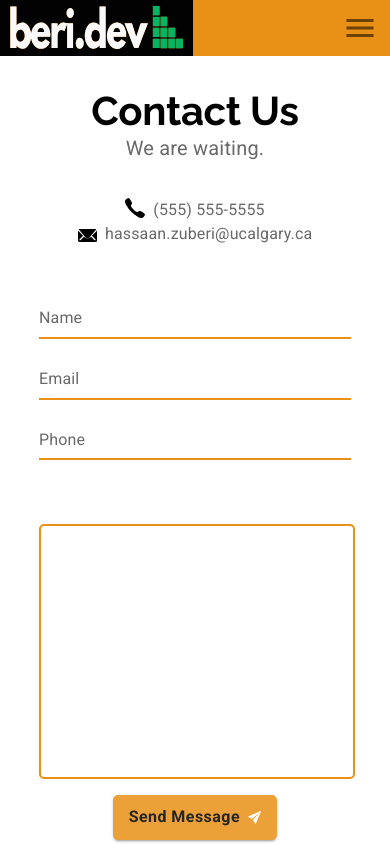
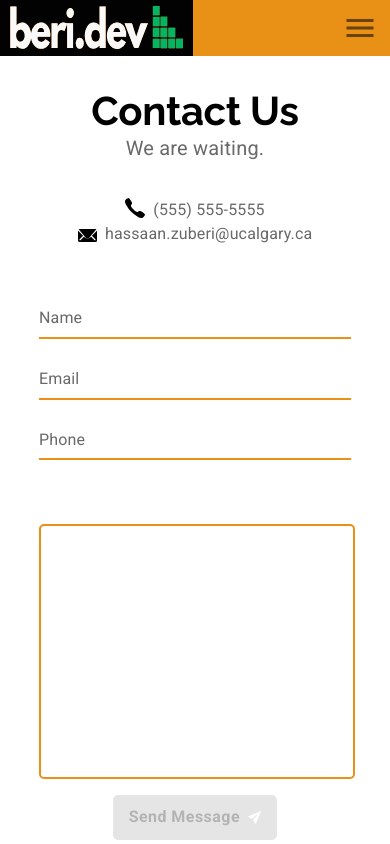
Before and after one commit to HAZberi/tech-company-website, a React (Create React App) app: page /contact in a window 390 px wide. Shown: the top 844 px of the page. Built offline with nearby package versions, Linux system fonts and the light colour scheme.

Commit message:
validation final + phone/email anchors

```diff
--- a/src/components/Contact.js
+++ b/src/components/Contact.js
@@ -32,22 +32,23 @@ const useStyles = makeStyles((theme) => ({
     height: "45px",
     opacity: 0.85,
     borderRadius: "5px",
-    marginTop: "1em"
+    marginTop: "1em",
   },
   message: {
     border: `2px solid ${theme.palette.common.orange}`,
     marginTop: "4em",
     borderRadius: "5px",
-  }
+  },
 }));
 
 const Contact = (props) => {
   const classes = useStyles();
   const theme = useTheme();
   //const smaller = useMediaQuery(theme.breakpoints.down('sm'));
-  const smallest = useMediaQuery(theme.breakpoints.down('xs'));
+  const smallest = useMediaQuery(theme.breakpoints.down("xs"));
 
   const [name, setName] = useState("");
+  const [nameHelperText, setNameHelperText] = useState("");
   const [email, setEmail] = useState("");
   const [emailHelperText, setEmailHelperText] = useState("");
   const [phone, setPhone] = useState("");
@@ -56,33 +57,68 @@ const Contact = (props) => {
 
   const onFieldInputChange = (event) => {
     let valid;
-    switch(event.target.id){
+    switch (event.target.id) {
+      case "name":
+        setName(event.target.value);
+        if (event.target.value !== "") {
+          valid = /^[a-z ,.'-]+$/i.test(event.target.value);
+          if (!valid) {
+            setNameHelperText(
+              `Cannot include numbers, brackets and special characters`
+            );
+          } else {
+            setNameHelperText("");
+          }
+        } else {
+          setNameHelperText("");
+        }
+        break;
       case "email":
         setEmail(event.target.value);
-        valid = /^\w+([.-]?\w+)*@\w+([.-]?\w+)*(\.\w{2,3})+$/.test(event.target.value);
-        if(!valid){
+        if (event.target.value !== "") {
+          valid = /^\w+([.-]?\w+)*@\w+([.-]?\w+)*(\.\w{2,3})+$/.test(
+            event.target.value
+          );
+          if (!valid) {
             setEmailHelperText("Invalid email.");
-        }else {
+          } else {
             setEmailHelperText("");
           }
+        } else {
+          setEmailHelperText("");
+        }
+
         break;
       case "phone":
         setPhone(event.target.value);
-        valid = /^\(?([0-9]{3})\)?[-. ]?([0-9]{3})[-. ]?([0-9]{4})$/.test(event.target.value);
-        if(!valid){
-          setPhoneHelperText("Invalid Phone Number")
-        }else{
+        if (event.target.value !== "") {
+          valid = /^\(?([0-9]{3})\)?[-. ]?([0-9]{3})[-. ]?([0-9]{4})$/.test(
+            event.target.value
+          );
+          if (!valid) {
+            setPhoneHelperText("Invalid Phone Number");
+          } else {
+            setPhoneHelperText("");
+          }
+        } else {
           setPhoneHelperText("");
         }
         break;
       default:
         break;
     }
-  }
+  };
 
   return (
     <Grid container direction="row">
-      <Grid item container direction="column" style={{paddingBottom: "10em"}} alignItems="center" lg={4}>
+      <Grid
+        item
+        container
+        direction="column"
+        style={{ paddingBottom: "10em" }}
+        alignItems="center"
+        lg={4}
+      >
         <Grid item className={classes.heading}>
           <Typography variant="h2" style={{ lineHeight: 1 }}>
             Contact Us
@@ -99,7 +135,7 @@ const Contact = (props) => {
           </Grid>
           <Grid item>
             <Typography variant="body1" style={{ fontSize: "1rem" }}>
-              (555) 555-5555
+              <a href="tel:5555555555" style={{textDecoration: "none", color: "inherit"}}>(555) 555-5555</a>
             </Typography>
           </Grid>
         </Grid>
@@ -113,21 +149,28 @@ const Contact = (props) => {
           </Grid>
           <Grid item>
             <Typography variant="body1" style={{ fontSize: "1rem" }}>
-              hassaan.zuberi@ucalgary.ca
+              <a href="mailto:hassaan.zuberi@ucalgary.ca" style={{textDecoration: "none", color: "inherit"}}>hassaan.zuberi@ucalgary.ca</a>
             </Typography>
           </Grid>
         </Grid>
-        <Grid item container justify="center" style={{maxWidth: smallest ? "80%" : "25em", marginTop: "2em"}}>
-          <Grid item style={{width: "100%", marginTop: "0.5em"}}>
+        <Grid
+          item
+          container
+          justify="center"
+          style={{ maxWidth: smallest ? "80%" : "25em", marginTop: "2em" }}
+        >
+          <Grid item style={{ width: "100%", marginTop: "0.5em" }}>
             <TextField
               label="Name"
               id="name"
+              error={nameHelperText.length !== 0}
+              helperText={nameHelperText}
               value={name}
-              onChange={(e) => setName(e.target.value)}
+              onChange={onFieldInputChange}
               fullWidth
             />
           </Grid>
-          <Grid item style={{width: "100%", marginTop: "0.5em"}}>
+          <Grid item style={{ width: "100%", marginTop: "0.5em" }}>
             <TextField
               label="Email"
               id="email"
@@ -138,7 +181,7 @@ const Contact = (props) => {
               fullWidth
             />
           </Grid>
-          <Grid item style={{width: "100%", marginTop: "0.5em"}}>
+          <Grid item style={{ width: "100%", marginTop: "0.5em" }}>
             <TextField
               label="Phone"
               id="phone"
@@ -150,10 +193,15 @@ const Contact = (props) => {
             />
           </Grid>
         </Grid>
-        <Grid item container justify="center" style={{maxWidth: smallest ? "80%" : "25em"}}>
-            <Grid item style={{width: "100%"}}>
+        <Grid
+          item
+          container
+          justify="center"
+          style={{ maxWidth: smallest ? "80%" : "25em" }}
+        >
+          <Grid item style={{ width: "100%" }}>
             <TextField
-                InputProps={{disableUnderline: true}}
+              InputProps={{ disableUnderline: true }}
               id="message"
               rows={10}
               value={message}
@@ -164,7 +212,19 @@ const Contact = (props) => {
             />
           </Grid>
           <Grid item>
-            <Button className={classes.sendMessageButton} variant="contained">
+            <Button
+              disabled={
+                name.length === 0 ||
+                nameHelperText.length !== 0 ||
+                email.length === 0 ||
+                emailHelperText.length !== 0 ||
+                phone.length === 0 ||
+                phoneHelperText.length !== 0 ||
+                message.length === 0
+              }
+              className={classes.sendMessageButton}
+              variant="contained"
+            >
               Send Message
               <img
                 style={{ marginLeft: 7.5 }}
@@ -179,7 +239,7 @@ const Contact = (props) => {
         <CallToAction
           setValue={props.setValue}
           setSelected={props.setSelected}
-          grid={{size: "lg", noc: 8}}
+          grid={{ size: "lg", noc: 8 }}
         />
       </Grid>
     </Grid>
```
Also changed, not shown: 1 other file (tests, documents, lock files or other folders). Lines whose indentation alone changed are shown as unchanged.
